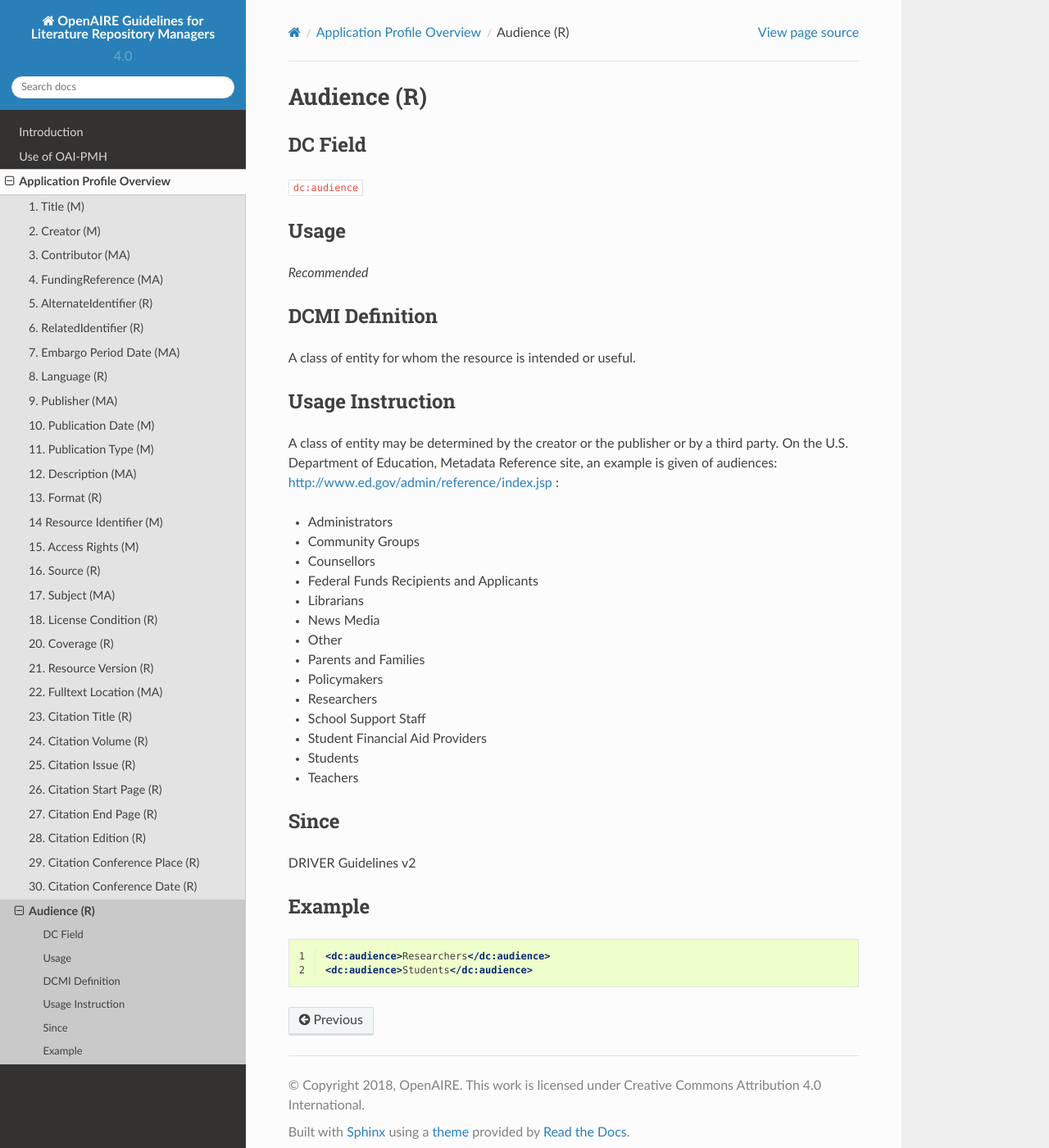
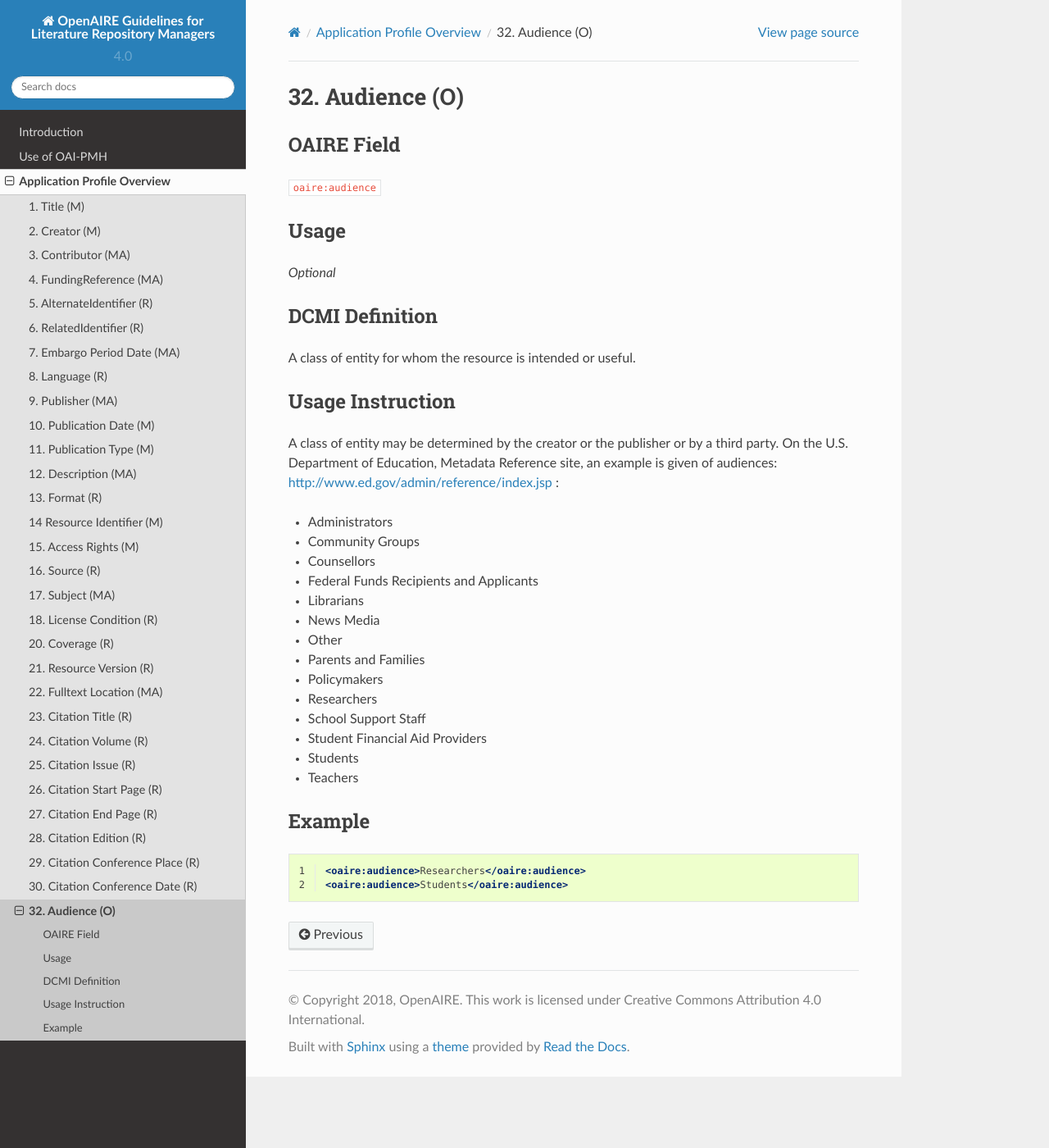
Before and after one commit to openaire/guidelines-literature-repositories, a Sphinx documentation site: the page built from docs/field_audience.rst, in a window 1280 px wide and 1400 px high. Shown: the whole window at 82% size. Built offline with Sphinx 7.4.7 and the Read the Docs theme 2.0.0, drawn with Linux system fonts in a browser that asks for light colours; pages that are not in the unit, such as notebooks, are missing from menus; a script that is not in the unit is left out.

Commit message:
use audience property under the openaire namespace

```diff
--- a/docs/field_audience.rst
+++ b/docs/field_audience.rst
@@ -1,15 +1,15 @@
-.. _dc:audience:
+.. _aire:audience:
 
-Audience (R)
-^^^^^^^^^^^^
+32. Audience (O)
+================
 
-DC Field
-~~~~~~~~
-``dc:audience``
+OAIRE Field
+~~~~~~~~~~~
+``oaire:audience``
 
 Usage
 ~~~~~
-*Recommended*
+*Optional*
 
 DCMI Definition
 ~~~~~~~~~~~~~~~
@@ -34,14 +34,11 @@ A class of entity may be determined by the creator or the publisher or by a thir
 * Students
 * Teachers
 
-Since
-~~~~~
-DRIVER Guidelines v2
 
 Example
 ~~~~~~~
 .. code-block:: xml
    :linenos:
 
-   <dc:audience>Researchers</dc:audience>
-   <dc:audience>Students</dc:audience>
+   <oaire:audience>Researchers</oaire:audience>
+   <oaire:audience>Students</oaire:audience>
```
